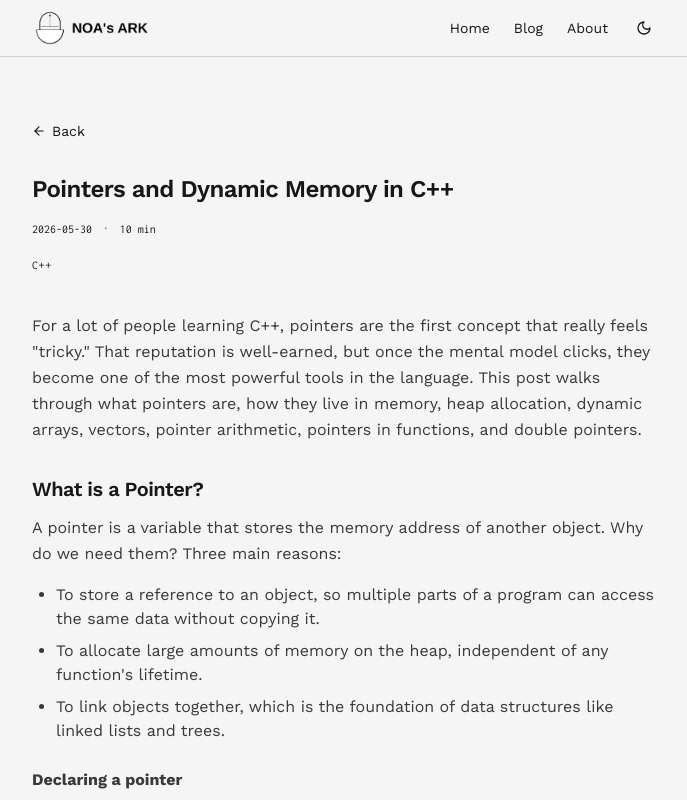
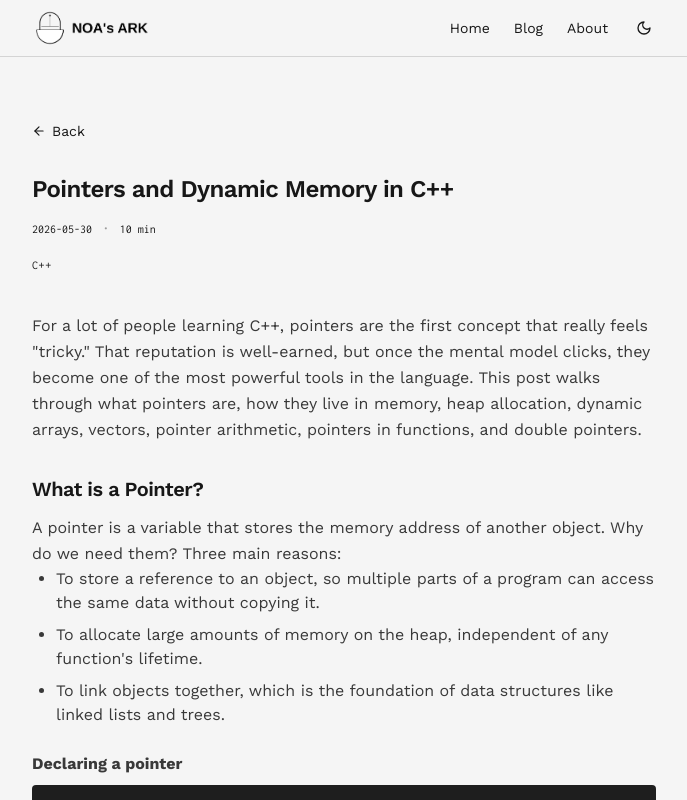
Before and after one commit to n0as-ark/logbook, a React (Vite) app: page /logbook/blog/pointers-and-dynamic-memory-in-cpp in a window 1280 px wide. Shown: the top 800 px of the page, without its empty margins (296-983 px from the left). Built offline with nearby package versions, Linux system fonts and the light colour scheme; the HTML template or start-up script is replaced by a standard one.

Commit message:
Update index.css

```diff
--- a/src/index.css
+++ b/src/index.css
@@ -128,7 +128,7 @@
     @apply text-lg font-semibold mt-6 mb-2 text-foreground;
   }
   .prose-blog p {
-    @apply mb-6 leading-relaxed text-foreground/85;
+    @apply leading-relaxed text-foreground/85;
   }
   .prose-blog code {
     @apply font-mono-display text-sm bg-muted px-1.5 py-0.5 rounded-sm;
```
